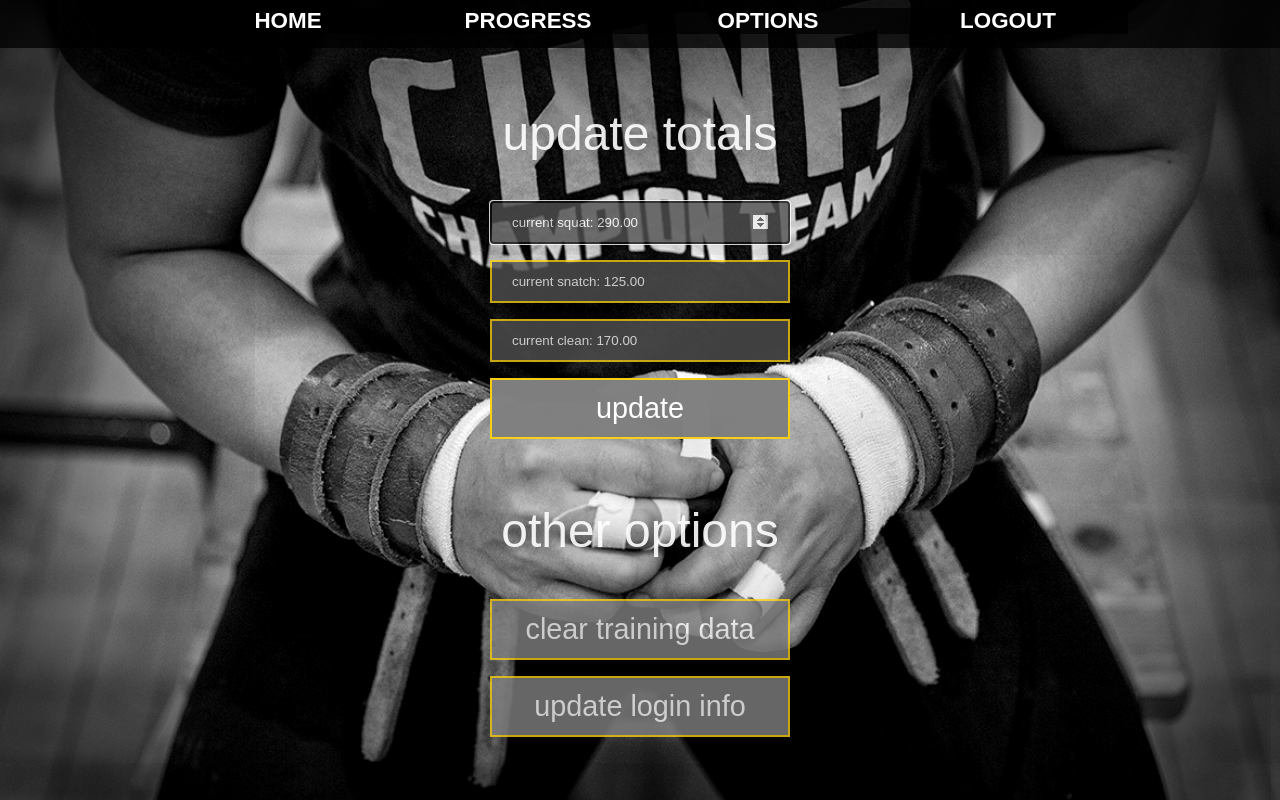
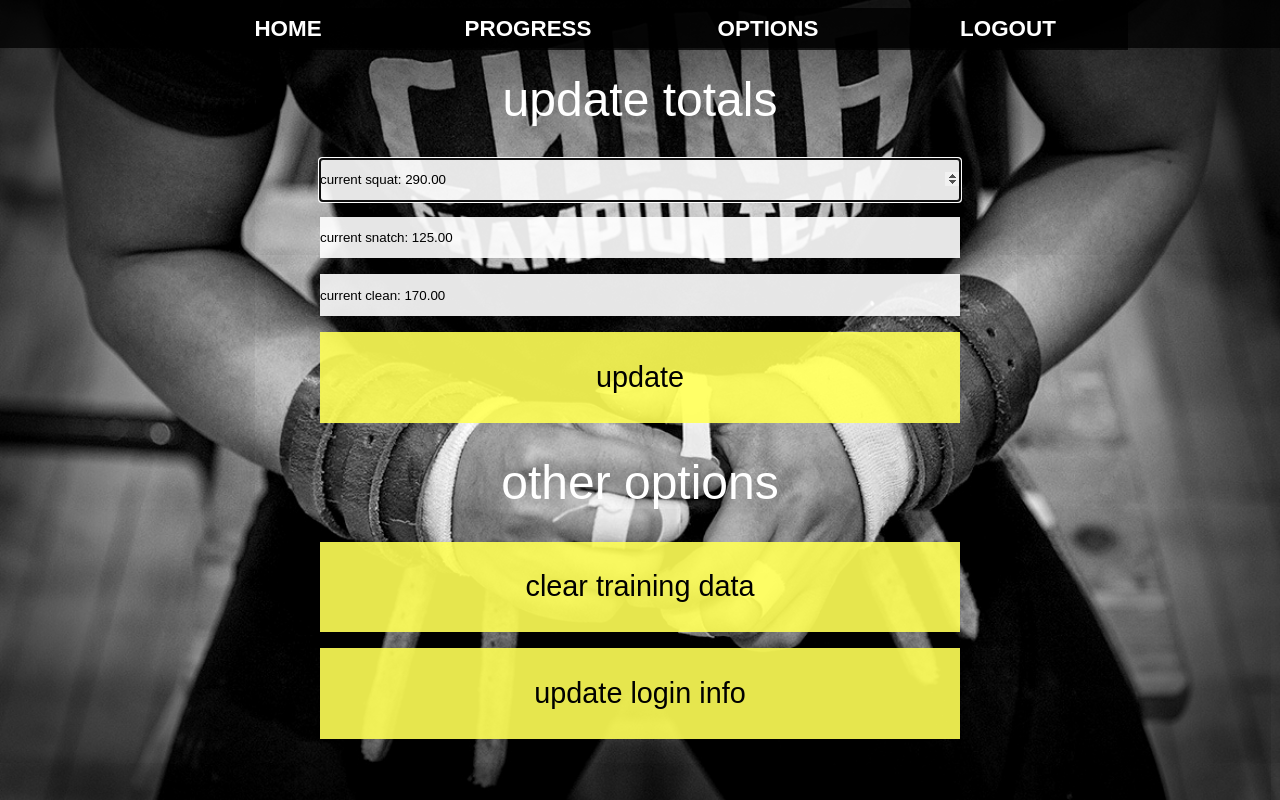
Before and after one commit to harrisonBarnett/wl_, a Flask app: page /options in a window 1280 px wide. Run offline with Flask 2, Linux system fonts and the light colour scheme; a user stored in the database is signed in.

Commit message:
Options page styling

```diff
--- a/website/static/css/styles.css
+++ b/website/static/css/styles.css
@@ -17,10 +17,12 @@ body {
     padding: 0;
 }
 
+
 /* =============NAVBAR JUNK =================== */
 header {
 text-align: center;
-position: fixed;
+position: sticky;
+top: 0;
 z-index: 999;
 width: 100%;
 height: 2em;
@@ -49,6 +51,7 @@ flex-direction: column;
 nav li {
 width: 100%;
 background: var(--accent-color);
+padding: .5em 0;
 }
 
 nav a {
@@ -187,9 +190,8 @@ top: 8px;
     font-size: 3em;
     color: white;
     text-decoration: none;
-    opacity: .9;
-    padding-top: .5em;
     font-weight: 400;
+    margin: .5em;
 }
 /* =========== HOME PAGE ========== */
 .yellow-w {
@@ -219,82 +221,55 @@ button {
         padding: 1em 0;
     }
     button:hover {
+        background: var(--accent-color);
         opacity: .9;
         cursor: pointer;
     }
 }
 
 
-/* options page */
+/* ============== OPTIONS PAGE =============== */
+.totals-container {
+    margin: 0;
+    padding: 0;
+    display: flex;
+    flex-direction: column;
+}
 .total-form {
-    font-family: Arial;
     text-decoration: none;
 }
-
-
 input {
-    width: 300px;
-    padding: 12px 20px;
-    margin: 8px 0;
-    box-sizing: border-box;
-    border: 2px solid rgb(250, 208, 22);
-    background-color: rgb(80, 80, 80);
-    color: rgb(255, 255, 255);
-    opacity: .8;
-    font-family: Arial;
+    width: 100%;
+    padding: 1em 0;
+    margin: 8px auto;
+    border:none;
+    background-color: rgba(255, 255, 255, .9);
+}
+input::placeholder {
+    color: black;
+    }
+.submit-button {
+    margin: 8px auto;
+    background-color: rgba(255, 255, 87, .9);
+    border: none;
+    color: black;
 }
 
-input::placeholder {
-    color: white;
+.options-container {
+    margin: 0;
+    padding: 0;
+    width: 100%;
+    display: flex;
+    flex-direction: column;
 }
-
-.submit-button {
-    position: relative;
-    width: 300px;
-    padding: 12px 20px;
-    margin: 8px 0;
-    box-sizing: border-box;
-    background-color: grey;
-    border: 2px solid rgb(250, 208, 22);
-    color: white;
-    font-family: Arial;
-    opacity: .99;
-}
-
-.total-form {
-    position: relative;
-    top: 50px;
-    width: 300px; /* set width of a block element */
-    margin: 0 auto;  /* accounts for element size to center dynamically */
-}
-
-.totals-container {
-    width: 300px;
-    left: 10px;
+.options-buttons {
+    width: 100%;
+    margin: 0 auto;
 }
 
 #option-button {
-    position: relative;
-    width: 300px;
-    padding: 12px 20px;
-    margin: 8px 20px;
-    box-sizing: border-box;
-    background-color: grey;
-    border: 2px solid rgb(250, 208, 22);
-    color: white;
-    font-family: Arial;
-    opacity: .8;
+    margin: 8px auto;
+    background-color: rgba(255, 255, 87, .9);
+    border: none;
+    color: black;
 }
-
-.options-container {
-    width: 300px;
-    left: 10px;
-
-}
-
-.options-buttons {
-    position: relative;
-    top: 50px;
-    width: 300px; /* set width of a block element */
-    margin: 0 auto;  /* accounts for element size to center dynamically */
-}
--- a/website/templates/home.html
+++ b/website/templates/home.html
@@ -15,7 +15,7 @@ function beginSession(page) {
 }
 </script>
 
-        <h2 align="center" class="page-title">select your <span class="yellow-w">w</span>orkout.</h2>
+        <h1 class="page-title">select your <span class="yellow-w">w</span>orkout.</h1>
 
         <form class="button-group" method="POST">
             <button
--- a/website/templates/options.html
+++ b/website/templates/options.html
@@ -14,10 +14,10 @@ function clearData() {
 }
 </script>
 
+<h1 class="page-title">update totals</h1>
 
-<container class="totals-container" align="center">
+<container class="totals-container">
     <form class="total-form" method="POST">
-        <h1 class="page-title">update totals</h1>
         <div class="form-group">
             <input
             autofocus
@@ -52,9 +52,9 @@ function clearData() {
     </form>
 </container>
 
-<container class="options-container" align="center">
-    <container class="options-buttons">
 <h1 class="page-title">other options</h1>
+
+<container class="options-container">
     <form method="POST">
         <div class="form-group">
             <button
@@ -75,6 +75,5 @@ function clearData() {
         </div>
     </form>
 </container>
-</container>
 
 {% endblock %}
```
Lines whose indentation alone changed are shown as unchanged.
